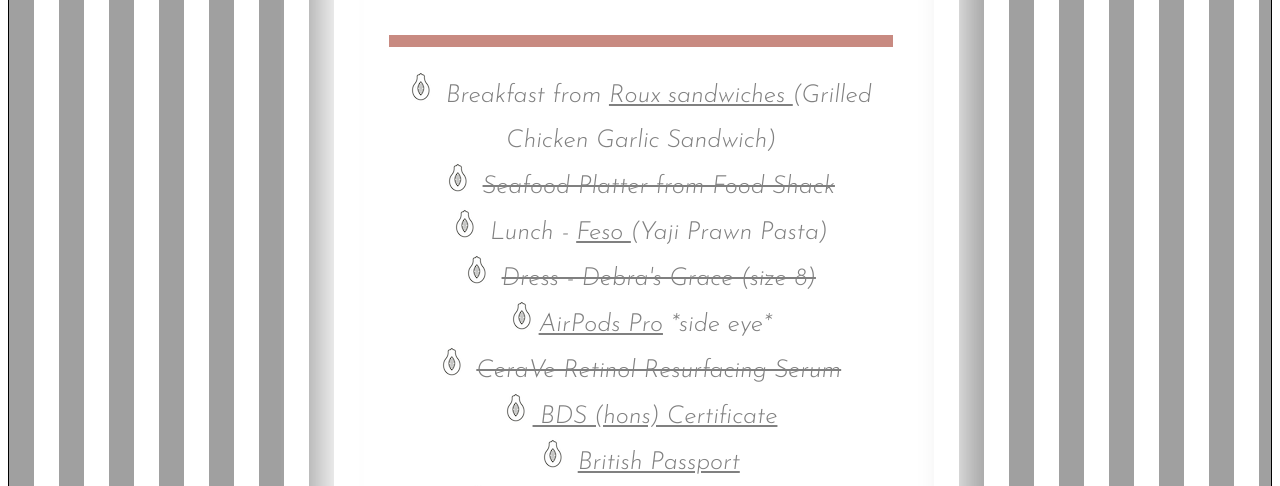
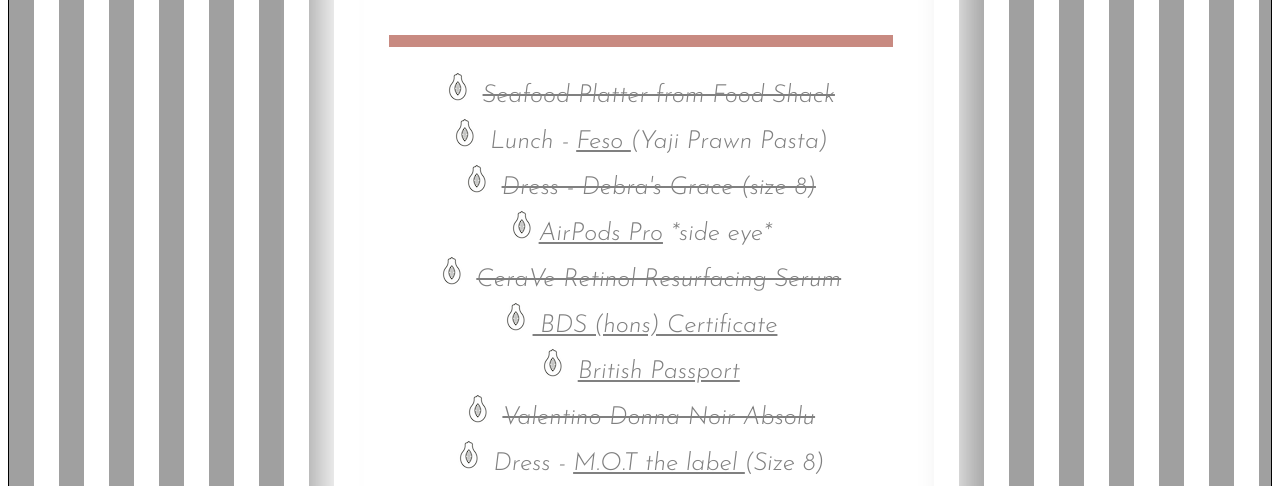
Before and after one commit to AliyahOla/AliyahsWishes, a plain HTML site: page index.html in a window 1280 px wide. Shown: the part 614-1100 px from the top of the page. Drawn offline with Linux system fonts and the light colour scheme.

Commit message:
roux sanwiches removed (unavailable)

```diff
--- a/index.html
+++ b/index.html
@@ -52,13 +52,6 @@
         <h3>Aliyah's 2021 Wishlist</h3>
         <div class="underH"></div>
         <div class="p3" id="li1">
-          <li>
-            Breakfast from
-            <a href="https://instagram.com/roux_ng?igshid=172eysyics35q" target="_blank" rel="noopener noreferrer"
-              >Roux sandwiches
-            </a>
-            (Grilled Chicken Garlic Sandwich)
-          </li>
           <li>
             <s> Seafood Platter from Food Shack </s>
           </li>
```
